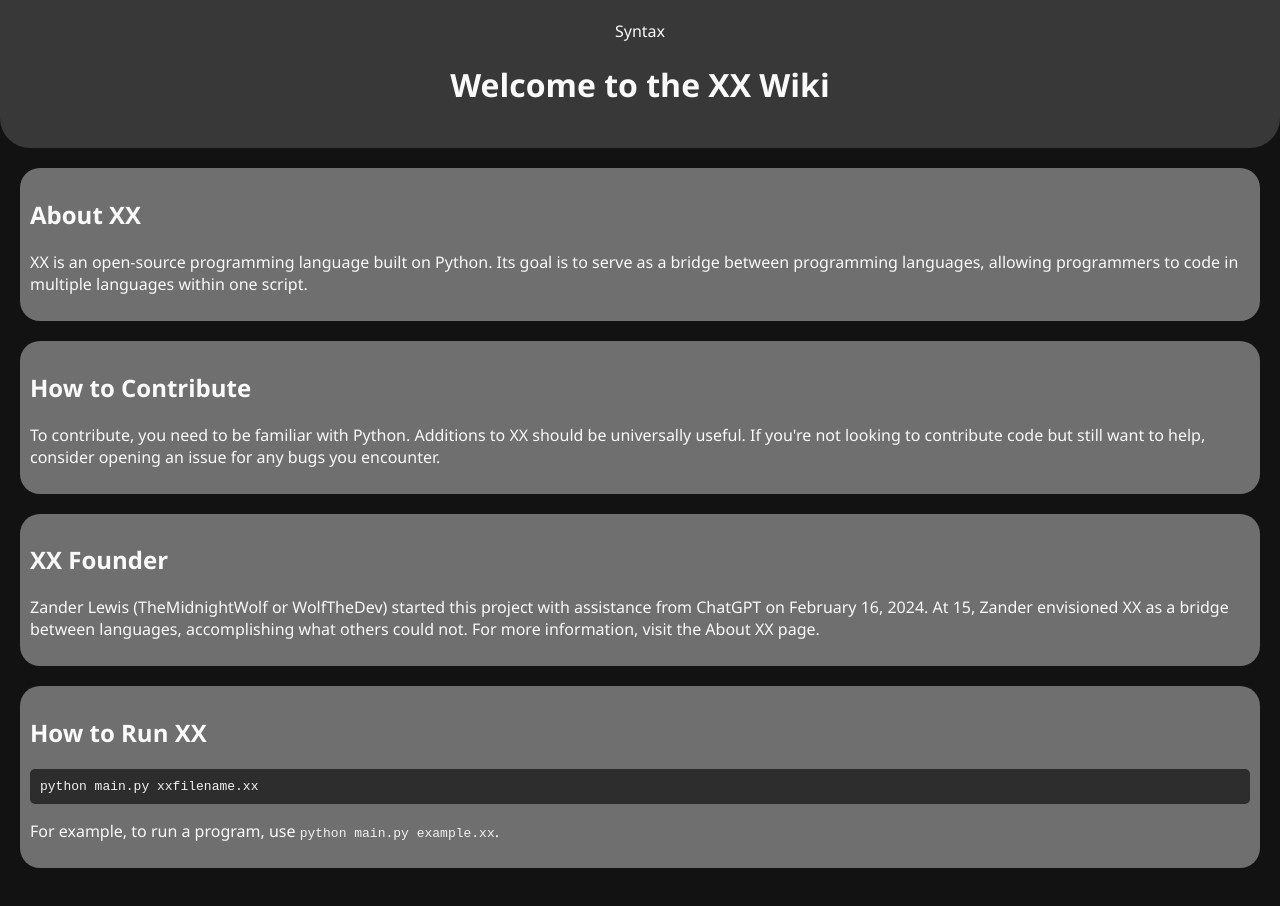
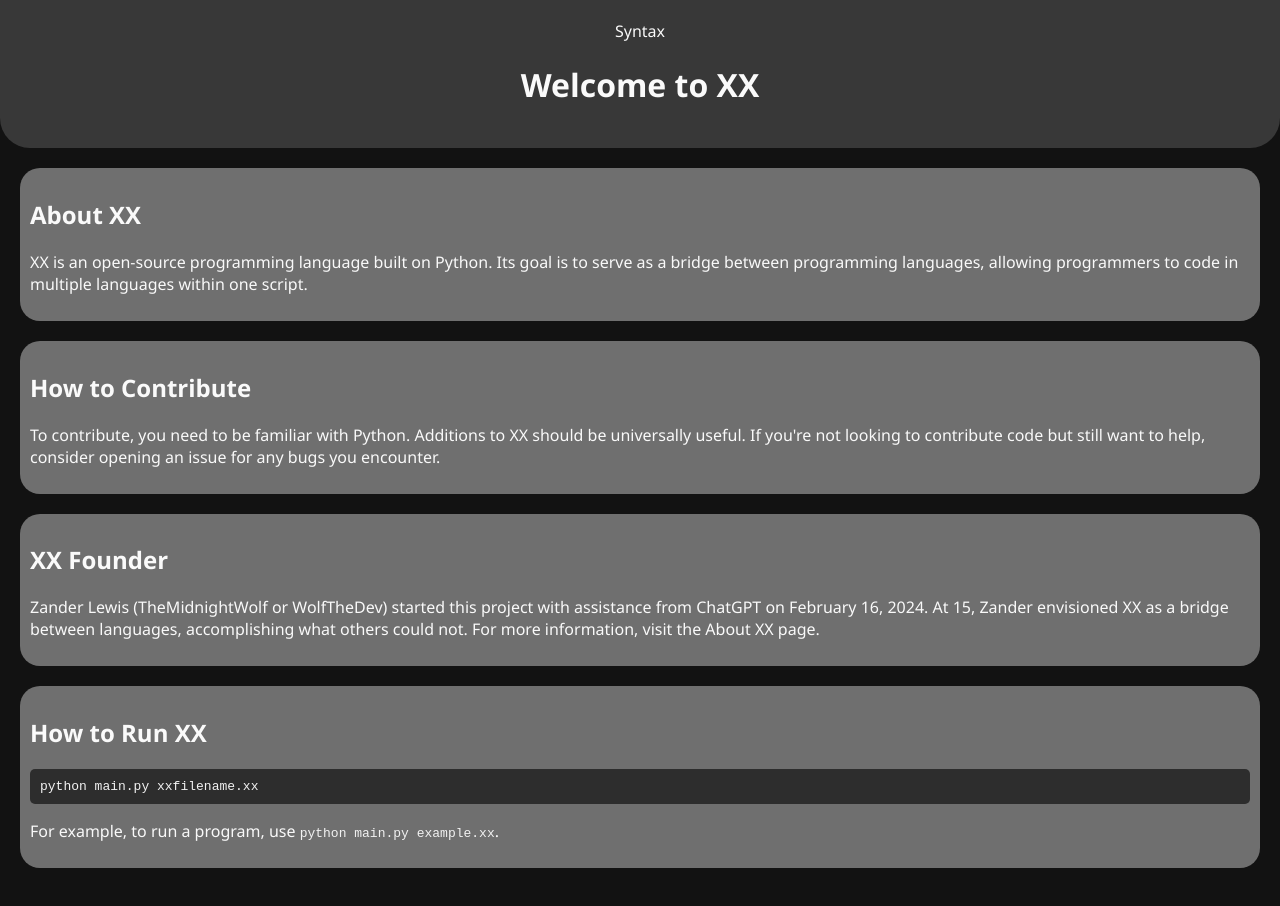
Before and after one commit to zanderlewis/XXWebsite, a plain HTML site: page index.html in a window 1280 px wide. Drawn offline with Linux system fonts and the light colour scheme.

Commit message:
Update index.html

```diff
--- a/index.html
+++ b/index.html
@@ -9,7 +9,7 @@
 <body>
     <header>
         <nav><a href="syntax.html">Syntax</a></nav>
-        <h1>Welcome to the XX Wiki</h1>
+        <h1>Welcome to XX</h1>
     </header>
     <main>
         <section id="about">
```
